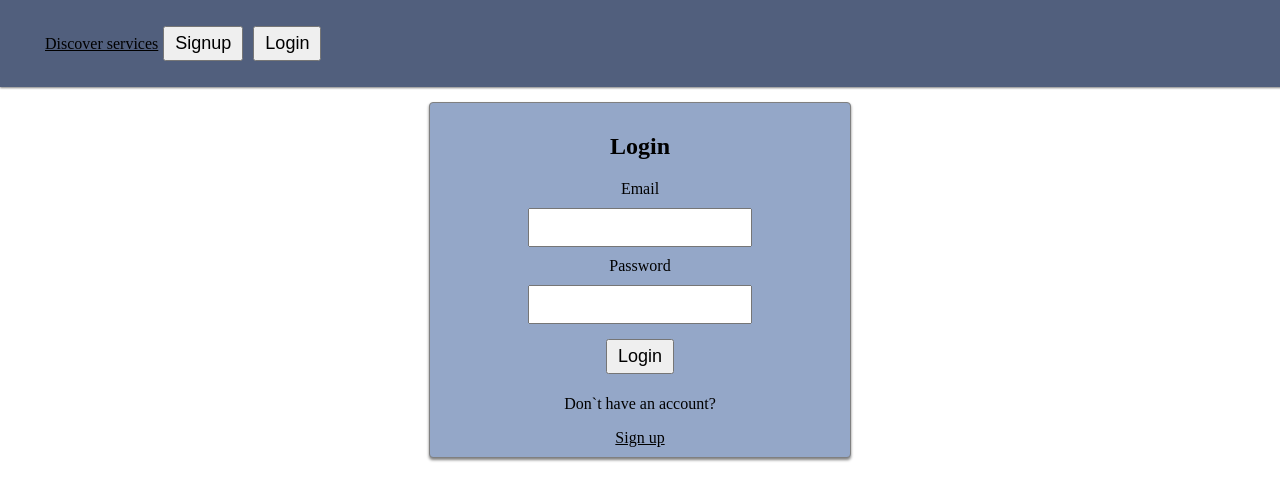
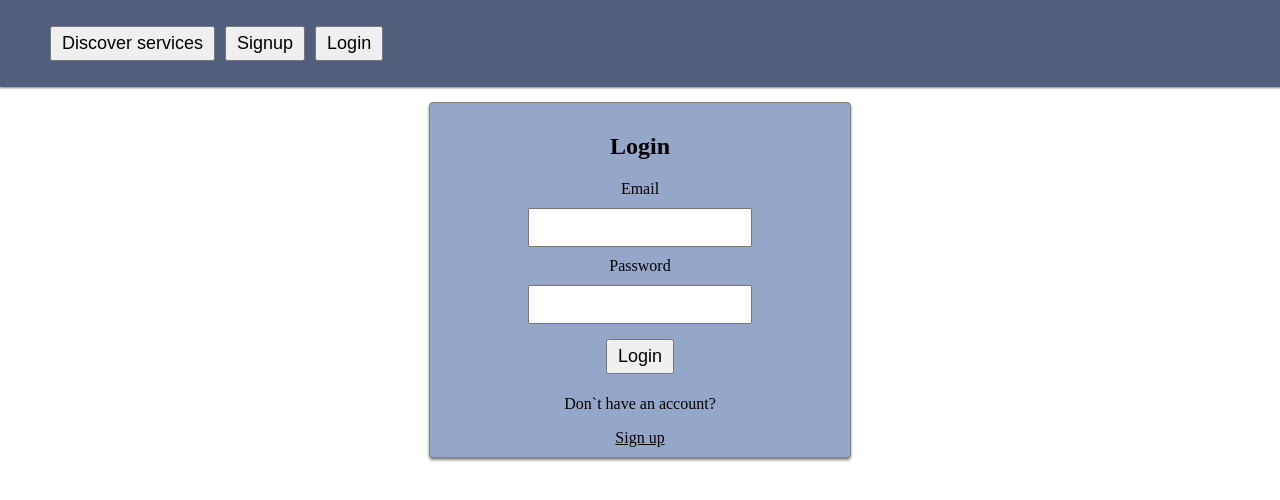
Before and after one commit to MagdaDra/oMERCADO_client, a React (Vite) app: page /login in a window 1280 px wide. Shown: the top 500 px of the page. Built offline with nearby package versions, Linux system fonts and the light colour scheme.

Commit message:
Created 'Add service' button in Navbar.

```diff
--- a/src/App.jsx
+++ b/src/App.jsx
@@ -7,6 +7,7 @@ import MainServicesPage from './pages/MainServicePage';
 import UserProfile from './pages/UserProfile';
 import Private from './components/Private';
 import Anon from './components/Anon';
+import AddService from './pages/AddService';
 
 function App() {
 
@@ -14,7 +15,7 @@ function App() {
   return (
     <div>
 
-  <Navbar/>
+    <Navbar/>
 
     <Routes>
 
@@ -57,6 +58,16 @@ function App() {
           }
         />
 
+        <Route
+          path='/add-service'
+          element={
+            <Private>
+              <AddService/>
+            </Private>
+          }
+
+           />
+
 
 
 
--- a/src/components/Navbar.jsx
+++ b/src/components/Navbar.jsx
@@ -1,9 +1,11 @@
-import { Link, NavLink } from 'react-router-dom';
+import { Link } from 'react-router-dom';
 import { useContext } from 'react';
 import { AuthContext } from '../context/auth.context';
 
 function Navbar() {
 	const { user, loading, logout } = useContext(AuthContext);
+
+	console.log(user)
 
 	return (
 		<nav className='Navbar'>
@@ -15,18 +17,25 @@ function Navbar() {
 				/>
 			)}
 			<ul>
-				<NavLink
-					className={({ isActive }) => (isActive ? 'selected' : '')}
-					to='/main'>
-					Discover services
-				</NavLink>
+				<Link to='/main'>
+					<button>Discover services</button>
+				</Link>
 
 				{!loading && user && (
+
 					<>
 						<Link to='/user-profile'>
 							<button>User profile</button>
 						</Link>
 						<button onClick={logout}>Log out</button>
+					</>
+				)}
+
+				{!loading && user && user.typeOfUser === 'Seller' && (
+					<>
+						<Link to='/add-service'>
+							<button>Add service</button>
+						</Link>
 					</>
 				)}
 
--- a/src/pages/AddService.jsx
+++ b/src/pages/AddService.jsx
@@ -0,0 +1,9 @@
+
+
+function AddService() {
+  return (
+    <h1>Add Service here</h1>
+  )
+}
+
+export default AddService
```
Lines whose indentation alone changed are shown as unchanged.
